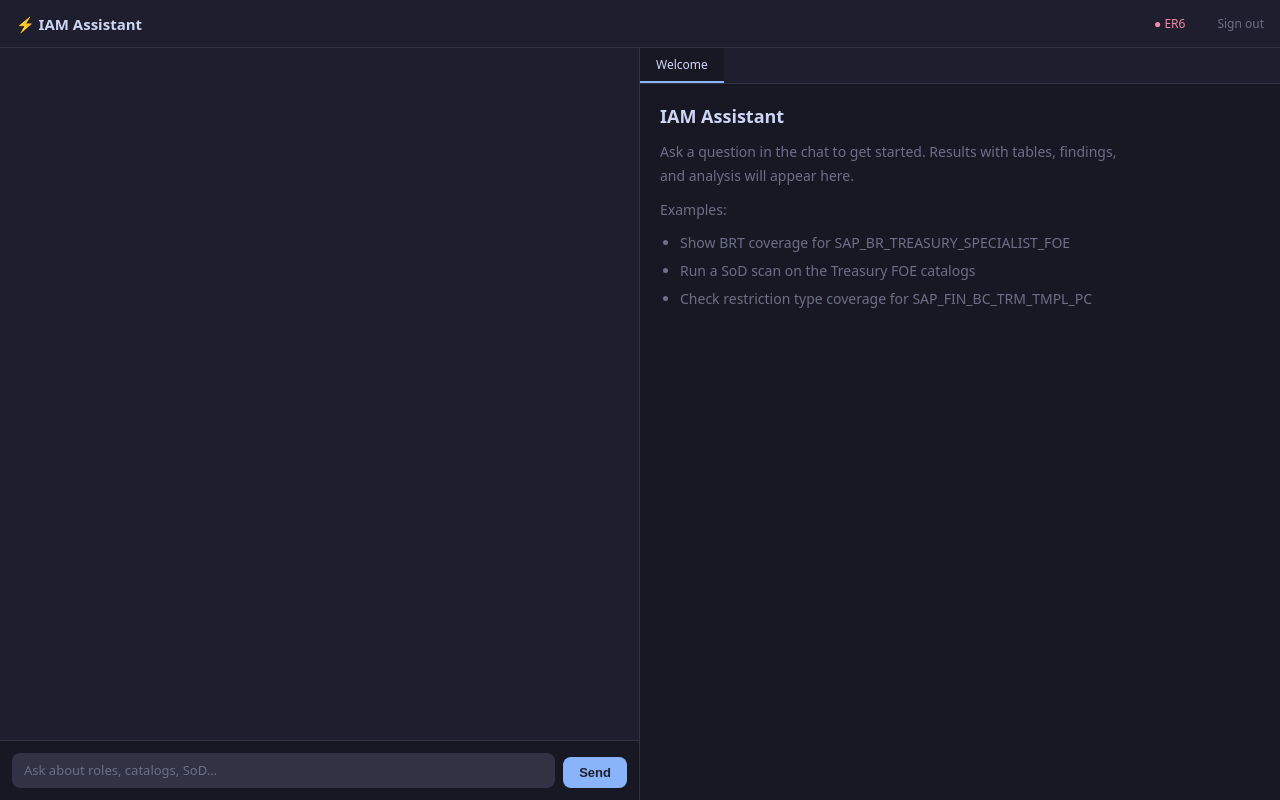
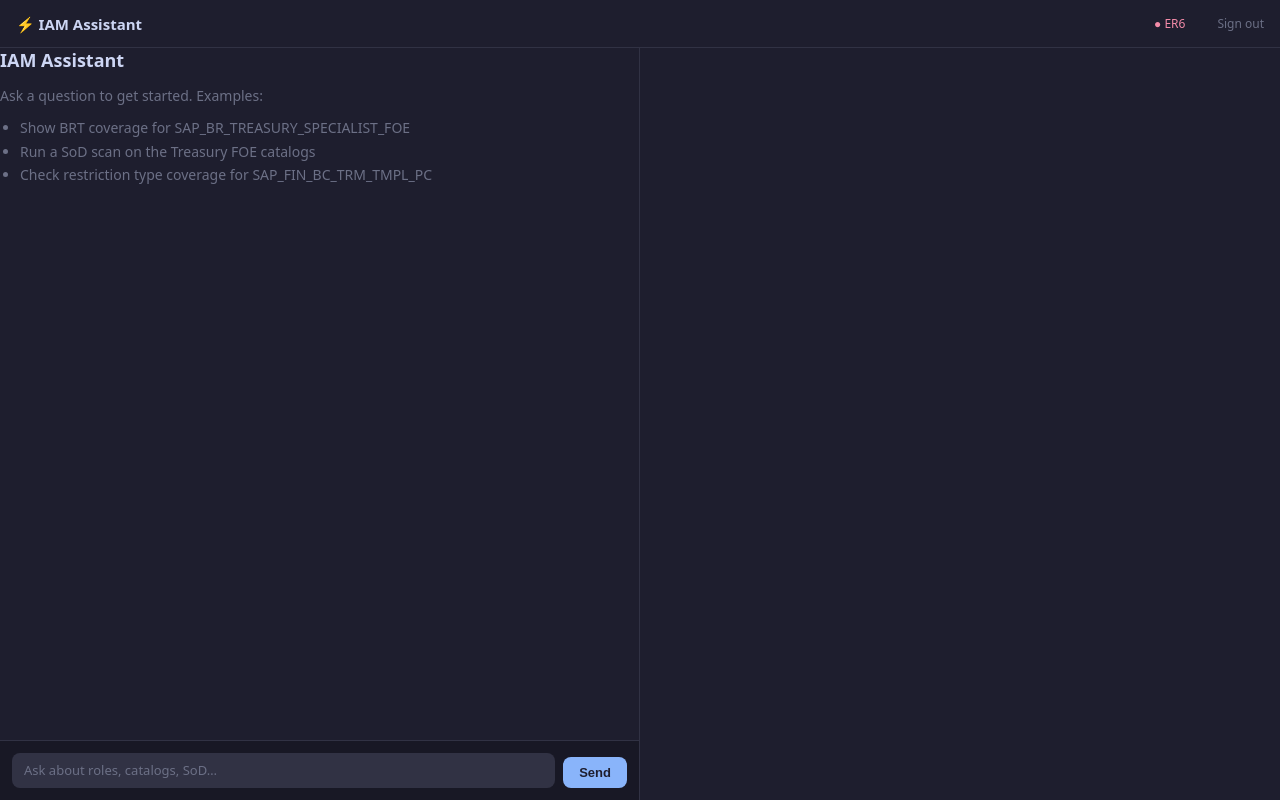
Before and after one commit to i015289/IAM-Assistant, a Python web app: template ui/templates/index.html in a window 1280 px wide. Run offline with Jinja, Linux system fonts and the light colour scheme; the template is opened without the code that fills it, so the values that code supplies are empty; some libraries are stand-ins or nearby versions.

Commit message:
feat(ui): remove right results panel from layout

```diff
--- a/ui/templates/index.html
+++ b/ui/templates/index.html
@@ -23,8 +23,17 @@
 
 <div id="layout">
 
-  <!-- Left: Chat panel -->
+  <!-- Chat panel (full viewport) -->
   <div id="chat-panel">
+    <div id="welcome" class="welcome">
+      <h2>IAM Assistant</h2>
+      <p>Ask a question to get started. Examples:</p>
+      <ul>
+        <li>Show BRT coverage for SAP_BR_TREASURY_SPECIALIST_FOE</li>
+        <li>Run a SoD scan on the Treasury FOE catalogs</li>
+        <li>Check restriction type coverage for SAP_FIN_BC_TRM_TMPL_PC</li>
+      </ul>
+    </div>
     <div id="messages"></div>
     <div id="input-bar">
       <textarea
@@ -36,27 +45,6 @@
     </div>
   </div>
 
-  <!-- Right: Results panel -->
-  <div id="results-panel">
-    <div id="tab-bar">
-      <div class="tab active" id="tab-welcome" data-tab="welcome">Welcome</div>
-    </div>
-    <div id="tab-content">
-      <div class="tab-pane active" id="pane-welcome">
-        <div class="welcome">
-          <h2>IAM Assistant</h2>
-          <p>Ask a question in the chat to get started. Results with tables, findings, and analysis will appear here.</p>
-          <p>Examples:</p>
-          <ul>
-            <li>Show BRT coverage for SAP_BR_TREASURY_SPECIALIST_FOE</li>
-            <li>Run a SoD scan on the Treasury FOE catalogs</li>
-            <li>Check restriction type coverage for SAP_FIN_BC_TRM_TMPL_PC</li>
-          </ul>
-        </div>
-      </div>
-    </div>
-  </div>
-
 </div>
 
 <script src="/static/app.js"></script>
```
